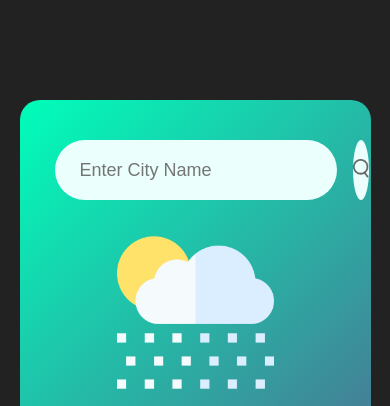
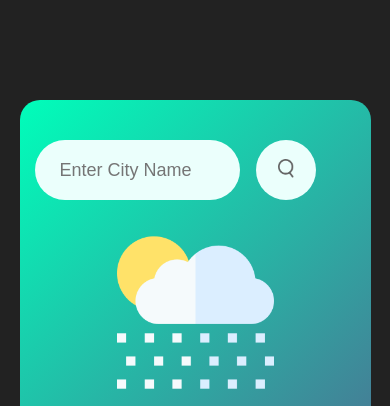
Before and after one commit to Faizan-mellu/wheather-app, a plain HTML site: page index.html in a window 390 px wide. Shown: the top 406 px of the page. Drawn offline with Linux system fonts and the light colour scheme.

Commit message:
Update style.css

```diff
--- a/style.css
+++ b/style.css
@@ -72,3 +72,16 @@ body{
     font-size: 28px;
 
 }
+@media screen and (max-width: 450px) {
+  .search {
+    margin-left: -20px;
+  }
+  .search input {
+    width: 187px;
+  }
+}
+@media screen and (max-width: 374px) {
+    .search  button{
+        margin-right: -50px;
+    }
+}
```
